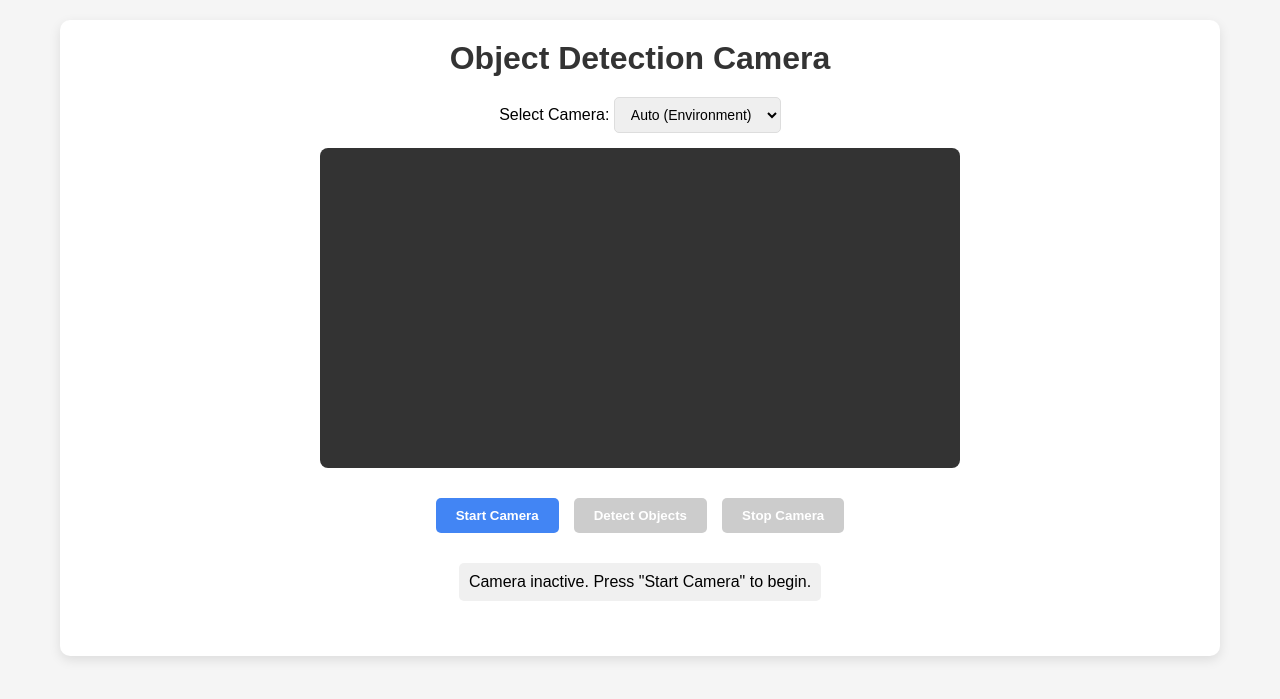
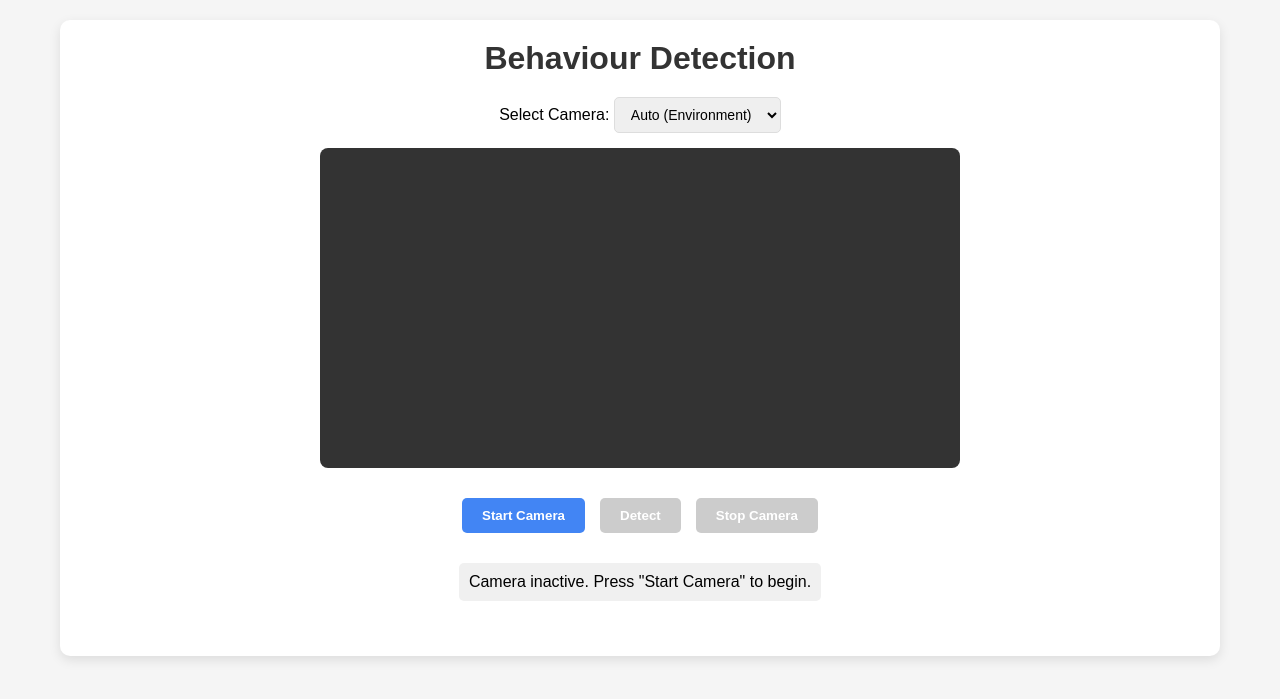
Before and after one commit to Silvikusuma04/digihack_ml, a FastAPI app: page / in a window 1280 px wide. Shown: the top 699 px of the page. Run offline with FastAPI, Linux system fonts and the light colour scheme.

Commit message:
Rename title and heading from 'Object Detection' to 'Behaviour Detection'

```diff
--- a/digihack_behavior/templates/index.html
+++ b/digihack_behavior/templates/index.html
@@ -3,7 +3,7 @@
 <head>
     <meta charset="UTF-8">
     <meta name="viewport" content="width=device-width, initial-scale=1.0">
-    <title>Object Detection Camera</title>
+    <title>Behaviour Detection</title>
     <style>
         * {
             margin: 0;
@@ -116,7 +116,7 @@
 </head>
 <body>
     <div class="container">
-        <h1>Object Detection Camera</h1>
+        <h1>Behaviour Detection</h1>
 
         <div class="camera-selector">
             <label for="camera-select">Select Camera: </label>
@@ -129,7 +129,7 @@
             <video id="video" autoplay playsinline></video>
             <div class="controls">
                 <button id="start-camera">Start Camera</button>
-                <button id="predict" disabled>Detect Objects</button>
+                <button id="predict" disabled>Detect</button>
                 <button id="stop-camera" disabled>Stop Camera</button>
             </div>
             <div id="status">Camera inactive. Press "Start Camera" to begin.</div>
```
